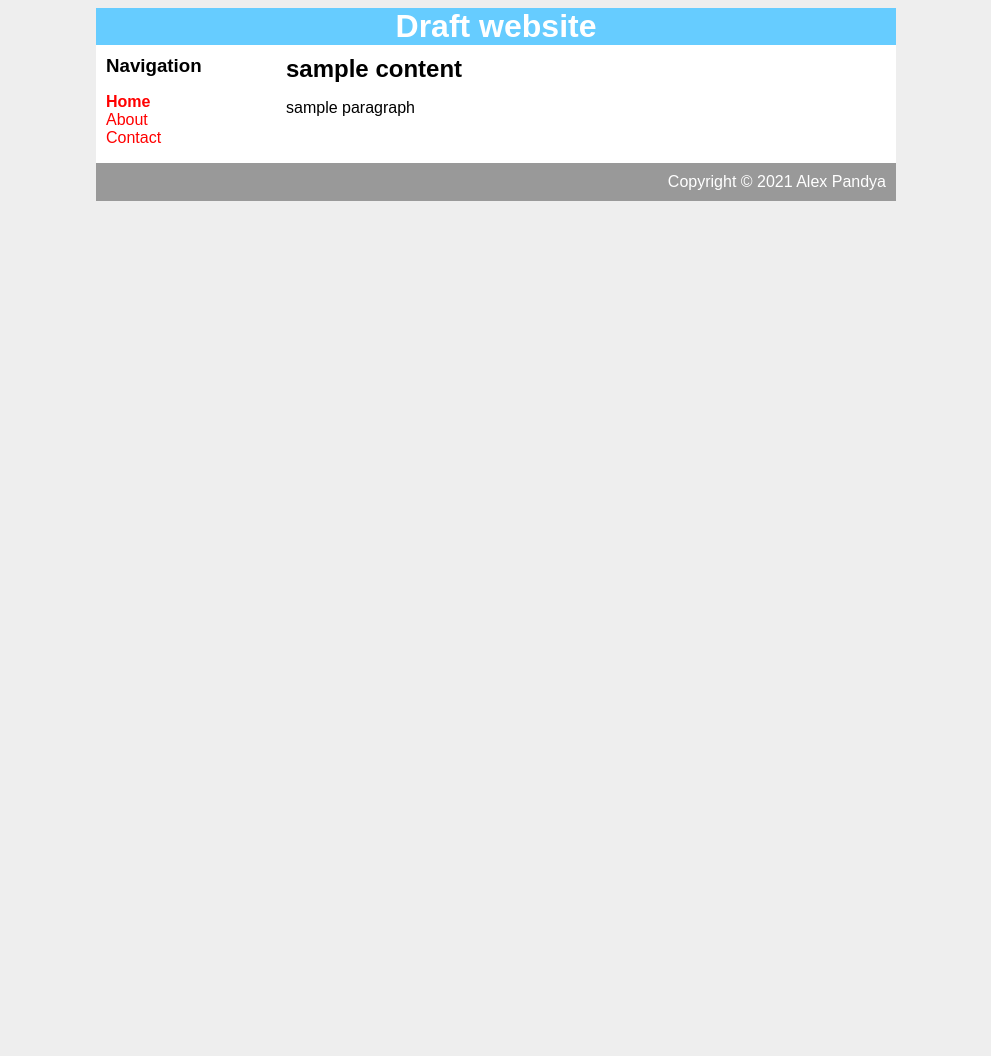
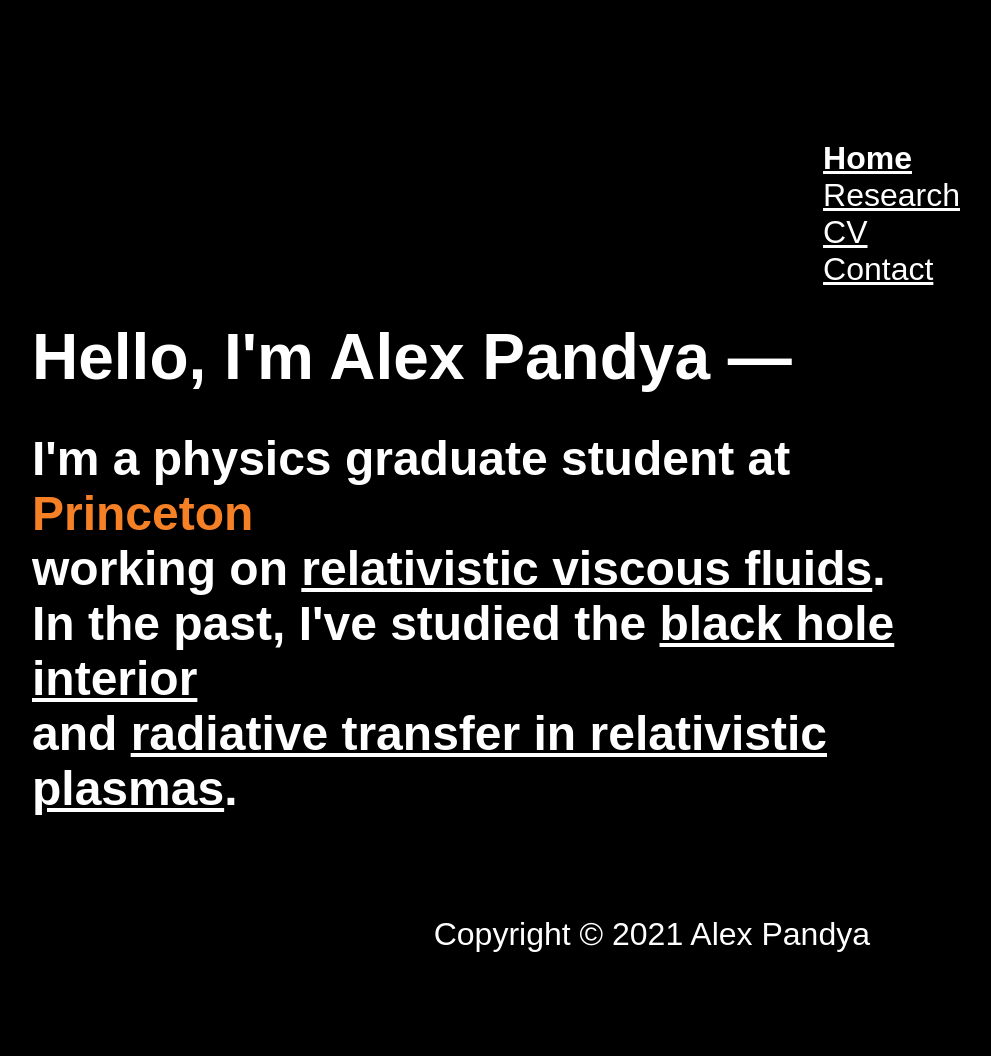
Before and after one commit to aapandy2/website, a plain HTML site: page index.html in a window 1280 px wide. Shown: the whole page, without its empty margins (144-1135 px from the left). Before the commit the page ends 800 px from the top, so only its background shows below. Drawn offline with Linux system fonts and the light colour scheme.

Commit message:
updated site; still in progress

```diff
--- a/index.html
+++ b/index.html
@@ -6,23 +6,22 @@
 
     <body>
         <div id="container">
-            <div id="header">
-                <h1>Draft website</h1>
-            </div>
-
             <div id="content">
                 <div id="nav">
-                    <h3>Navigation</h3>
                     <ul>
                         <li><a class="selected" href="">Home</a></li>
-                        <li><a href="">About</a></li>
+                        <li><a href="">Research</a></li>
+                        <li><a href="">CV</a></li>
                         <li><a href="">Contact</a></li>
                     </ul>
                 </div>
 
                 <div id="main">
-                    <h2>sample content </h2>
-                    <p>sample paragraph </p>
+                    <h1>Hello, I'm Alex Pandya &mdash; </h1> <br>
+                    <h2> I'm a physics graduate student at <span style="color:#f58025">Princeton</span> <br>
+                    working on <a href="">relativistic viscous fluids</a>.  <br>
+                    In the past, I've studied the <a href="">black hole interior</a> <br>
+                    and <a href="">radiative transfer in relativistic plasmas</a>. </h2>
                 </div>
             </div>
 
--- a/style.css
+++ b/style.css
@@ -1,11 +1,12 @@
 body {
-    background-color: #EEE;
+    background-color: black;
     font-family: sans-serif;
+    font-size: 200%;
 }
 
 a {
-    text-decoration: none;
-    color: red;
+    text-decoration: underline;
+    color: white;
 }
 
 h1, h2, h3 {
@@ -13,25 +14,20 @@ h1, h2, h3 {
 }
 
 #container {
-    background-color: white;
-    width: 800px;
+    background-color: black;
+    width: 75%;
     margin-left: auto;
     margin-right: auto;
-}
-
-#header {
-    background-color: #66CCFF;
     color: white;
-    text-align: center;
 }
 
 #content {
-    padding: 10px 10px 10px 10px;
+    padding: 100px 10px 10px 10px;
 }
 
 #nav {
-    width: 180px;
-    float: left;
+    width: auto;
+    float: right;
 }
 
 #nav ul {
@@ -44,14 +40,14 @@ h1, h2, h3 {
 }
 
 #main {
-    width: 600px;
-    float: right;
+    width: auto;
+    float: left;
 }
 
 #footer {
     clear: both;
-    padding: 10px;
-    background-color: #999999;
+    padding: 100px;
+    background-color: black;
     color: white;
     text-align: right;
 }
```
